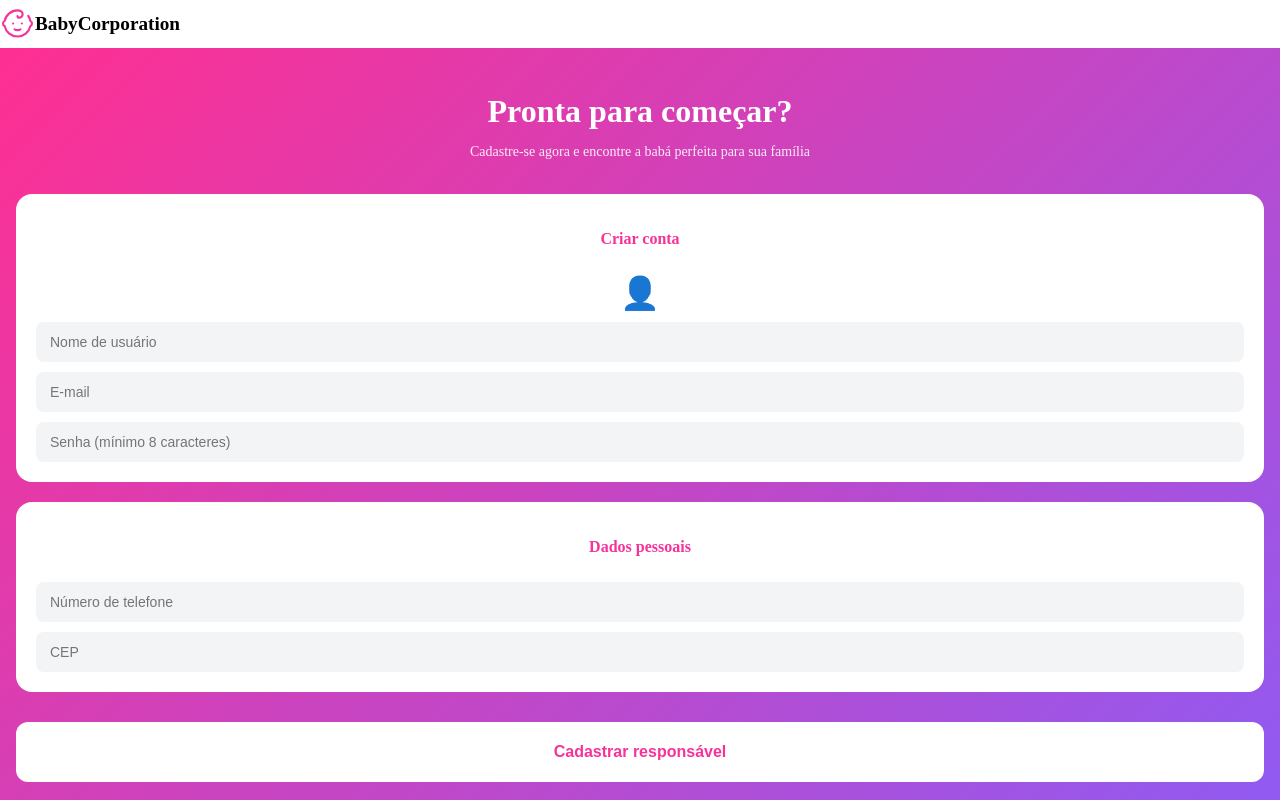
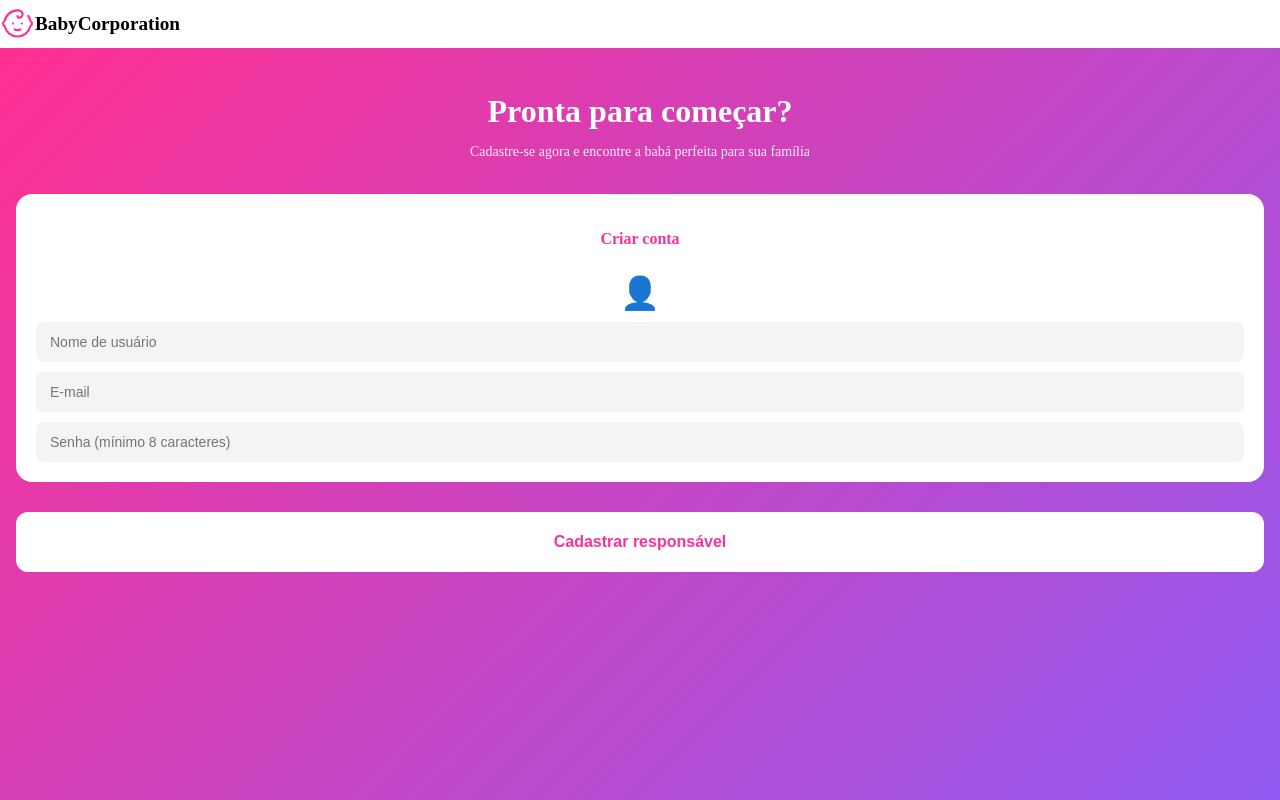
Before and after one commit to babys-corporation/babycorporation-frontend, a Vue app: page /cadastro-responsavel in a window 1280 px wide. Shown: the top 800 px of the page. Built offline with nearby package versions, Linux system fonts and the light colour scheme.

Commit message:
FEAT3:cadastro ajustes

```diff
--- a/src/views/CadastroResponsavelView.vue
+++ b/src/views/CadastroResponsavelView.vue
@@ -10,6 +10,8 @@ const authStore = useAuthStore()
 
 const form = ref({
   username: '',
+  first_name: '',
+  last_name: '',
   email: '',
   password: '',
   telefone: '',
@@ -50,6 +52,8 @@ const cadastrar = async () => {
     // 1. Cria o usuário
     const { data: tokens } = await createUser({
       username: form.value.username,
+      first_name: form.value.first_name,
+      last_name: form.value.last_name,
       email: form.value.email,
       password: form.value.password,
       tipo: TipoUsuario.PAI,
@@ -122,15 +126,10 @@ const cadastrar = async () => {
       <div class="icone">👤</div>
       <input v-model="form.username" placeholder="Nome de usuário" autocomplete="username" />
       <input v-model="form.email" placeholder="E-mail" type="email" autocomplete="email" />
-      <input v-model="form.password" placeholder="Senha (mínimo 8 caracteres)" type="password" autocomplete="new-password" />
+      <input v-model="form.password" placeholder="Senha (mínimo 8 caracteres)" type="password"
+        autocomplete="new-password" />
     </div>
 
-    <!-- Dados pessoais -->
-    <div class="card">
-      <p class="titulo">Dados pessoais</p>
-      <input v-model="form.telefone" placeholder="Número de telefone" type="tel" />
-      <input v-model="form.cep" placeholder="CEP" maxlength="9" />
-    </div>
 
     <button class="btn-cadastrar" @click="cadastrar" :disabled="carregando">
       {{ carregando ? 'Cadastrando...' : 'Cadastrar responsável' }}
@@ -147,16 +146,23 @@ const cadastrar = async () => {
   flex-direction: column;
   gap: 20px;
 }
+
 .hero {
   text-align: center;
   color: white;
 }
+
 .hero h1 {
   font-size: 32px;
   font-weight: bold;
   margin-bottom: 8px;
 }
-.hero p { font-size: 14px; opacity: 0.9; }
+
+.hero p {
+  font-size: 14px;
+  opacity: 0.9;
+}
+
 .card {
   background: white;
   border-radius: 16px;
@@ -165,17 +171,21 @@ const cadastrar = async () => {
   flex-direction: column;
   gap: 10px;
 }
+
 .titulo {
   font-weight: bold;
   color: #F6339A;
   text-align: center;
   font-size: 16px;
 }
+
 .icone {
   font-size: 32px;
   text-align: center;
 }
-input, select {
+
+input,
+select {
   padding: 12px 14px;
   border: none;
   border-radius: 8px;
@@ -183,6 +193,7 @@ input, select {
   font-size: 14px;
   outline: none;
 }
+
 .btn-cadastrar {
   background: white;
   color: #F6339A;
@@ -194,16 +205,19 @@ input, select {
   cursor: pointer;
   width: 100%;
 }
+
 .btn-cadastrar:disabled {
   opacity: 0.6;
   cursor: not-allowed;
 }
+
 .sucesso {
   background: #d1fae5;
   color: #065f46;
   text-align: center;
   font-weight: bold;
 }
+
 .erro {
   background: #fee2e2;
   color: #991b1b;
```
